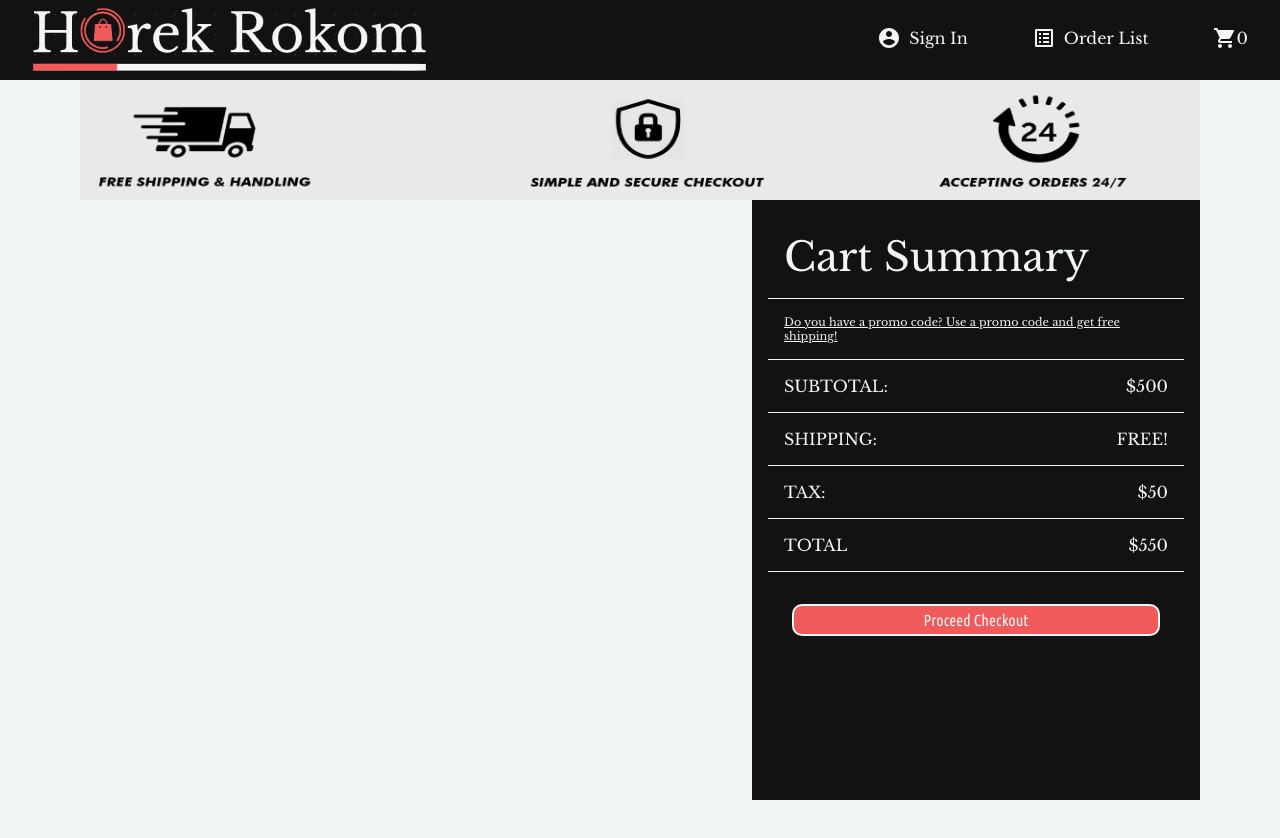
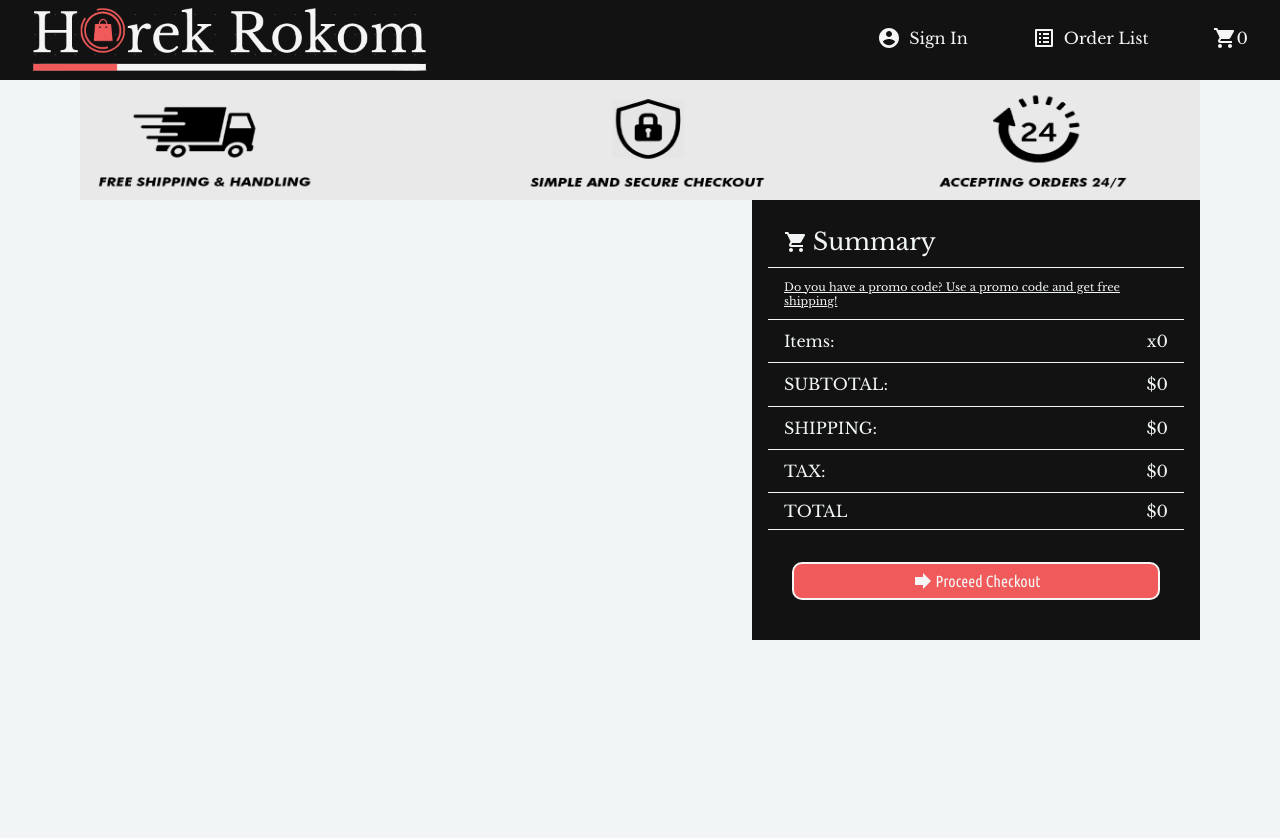
Before and after one commit to Ibtid/Horek-Rokom, a React (Create React App) app: page /cart in a window 1280 px wide. Shown: the top 838 px of the page. Built offline with nearby package versions, Linux system fonts and the light colour scheme.

Commit message:
somewhat done with cart page, a bug to be fixed

```diff
--- a/src/Admin/Pages/Admin.css
+++ b/src/Admin/Pages/Admin.css
@@ -7,3 +7,11 @@
 .admin__showcase {
   flex: 0.7;
 }
+
+.admin__form {
+  height: 90vh;
+  position: sticky;
+  top: 10vh;
+  display: flex;
+  align-items: center;
+}
--- a/src/UserComponent/CartProducts/CartSummary/CartSummary.css
+++ b/src/UserComponent/CartProducts/CartSummary/CartSummary.css
@@ -5,7 +5,6 @@
   font-family: 'Libre Baskerville', serif;
   position: sticky;
   top: 25vh;
-  height: 75vh;
 }
 
 .cartSummary__container {
@@ -13,22 +12,38 @@
 }
 
 .cartSummary__title {
-  padding: 1rem;
-  font-size: 2.5rem;
+  padding: 0.7rem 1rem;
+  font-size: 1.5rem;
   border-bottom: 1px solid;
   border-color: #f1f5f5;
+  display: flex;
+  align-items: center;
+}
+
+.cartSummary__titleText {
+  padding-left: 0.3rem;
 }
 
 .cartSummary__promoCodeAd {
-  padding: 1rem;
+  padding: 0.7rem 1rem;
   font-size: 0.7rem;
   text-decoration: underline;
   border-bottom: 1px solid;
   border-color: #f1f5f5;
 }
 
+.cartSummary__items {
+  font-size: 1rem;
+  padding: 0.7rem 1rem;
+  display: flex;
+  justify-content: space-between;
+  border-bottom: 1px solid;
+  border-color: #f1f5f5;
+}
+
 .cartSummary__subtotal {
-  padding: 1rem;
+  font-size: 1rem;
+  padding: 0.7rem 1rem;
   display: flex;
   justify-content: space-between;
   border-bottom: 1px solid;
@@ -36,7 +51,8 @@
 }
 
 .cartSummary__shipping {
-  padding: 1rem;
+  padding: 0.7rem 1rem;
+  font-size: 1rem;
   display: flex;
   justify-content: space-between;
   border-bottom: 1px solid;
@@ -44,7 +60,8 @@
 }
 
 .cartSummary__tax {
-  padding: 1rem;
+  font-size: 1rem;
+  padding: 0.7rem 1rem;
   display: flex;
   justify-content: space-between;
   border-bottom: 1px solid;
@@ -52,7 +69,8 @@
 }
 
 .cartSummary__total {
-  padding: 1rem;
+  padding: 0.5rem 1rem;
+  font-size: 1rem;
   display: flex;
   justify-content: space-between;
   border-bottom: 1px solid;
--- a/src/UserComponent/CartProducts/CartSummary/CartSummary.js
+++ b/src/UserComponent/CartProducts/CartSummary/CartSummary.js
@@ -1,33 +1,51 @@
 import React from 'react';
 import './CartSummary.css';
 import Button from '../../../SharedComponents/UIElements/Buttons/Buttons';
+import { useStateValue } from '../../../StateProvider/StateProvider';
+import ForwardIcon from '@material-ui/icons/Forward';
+import ShoppingCartIcon from '@material-ui/icons/ShoppingCart';
 
 const CartSummary = () => {
+  const [state, dispatch] = useStateValue();
+  const subtotal = state.cart.reduce((accumulator, product) => {
+    return (accumulator = accumulator + product.price);
+  }, 0);
+  const shipping = state.cart.length * 2;
+  const tax = 0.1 * subtotal;
+  const total = tax + subtotal + shipping;
+  const forward = <ForwardIcon />;
   return (
     <div className='cartSummary'>
       <div className='cartSummary__container'>
-        <div className='cartSummary__title'>Cart Summary</div>
+        <div className='cartSummary__title'>
+          <ShoppingCartIcon />
+          <div className='cartSummary__titleText'>Summary</div>
+        </div>
         <div className='cartSummary__promoCodeAd'>
           Do you have a promo code? Use a promo code and get free shipping!
         </div>
+        <div className='cartSummary__items'>
+          <div className='cartSummary__subtotalTitle'>Items:</div>
+          <div className='cartSummary__subtotalCost'>x{state.cart.length}</div>
+        </div>
         <div className='cartSummary__subtotal'>
           <div className='cartSummary__subtotalTitle'>SUBTOTAL:</div>
-          <div className='cartSummary__subtotalCost'>$500</div>
+          <div className='cartSummary__subtotalCost'>${subtotal}</div>
         </div>
         <div className='cartSummary__shipping'>
           <div className='cartSummary__shippingTitle'>SHIPPING:</div>
-          <div className='cartSummary__shippingCost'>FREE!</div>
+          <div className='cartSummary__shippingCost'>${shipping}</div>
         </div>
         <div className='cartSummary__tax'>
           <div className='cartSummary__taxTitle'>TAX:</div>
-          <div className='cartSummary__taxCost'>$50</div>
+          <div className='cartSummary__taxCost'>${tax}</div>
         </div>
         <div className='cartSummary__total'>
           <div className='cartSummary__totalTitle'>TOTAL</div>
-          <div className='cartSummary__totalCost'>$550</div>
+          <div className='cartSummary__totalCost'>${total}</div>
         </div>
         <div className='cartSummary__button'>
-          <Button type='danger' message='Proceed Checkout' />
+          <Button type='danger' icon={forward} message='Proceed Checkout' />
         </div>
       </div>
     </div>
```
